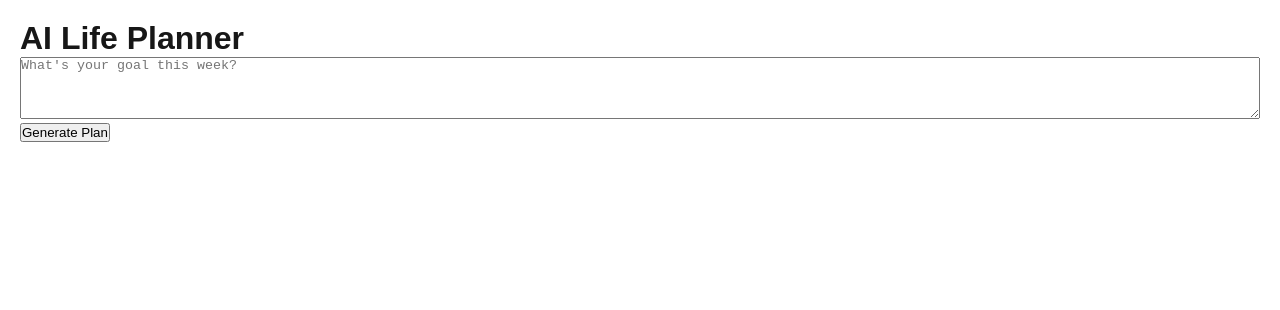
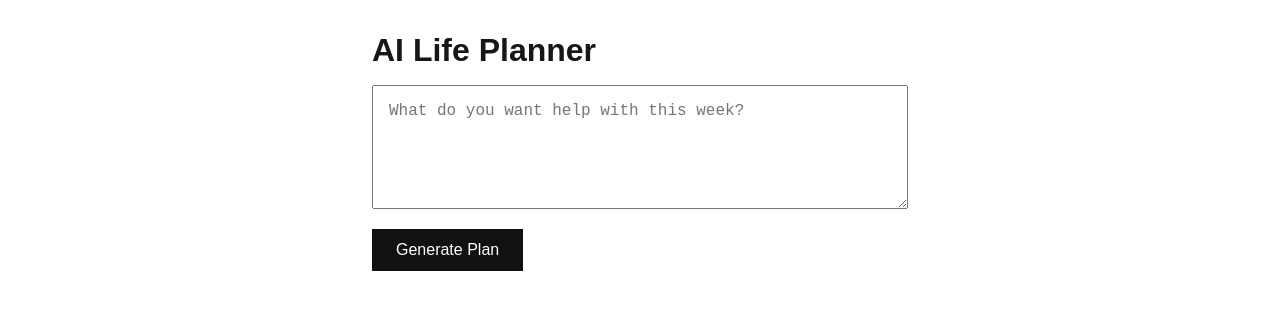
Before and after one commit to Andrewlama12/collegeism.com, a Next.js app: page / in a window 1280 px wide. Shown: the top 310 px of the page. Built offline with nearby package versions, Linux system fonts and the light colour scheme.

Commit message:
Fix: working index.js with functional UI and POST request

```diff
--- a/pages/index.js
+++ b/pages/index.js
@@ -1,10 +1,14 @@
-import { useState } from 'react'
+import { useState } from 'react';
 
 export default function Home() {
-  const [input, setInput] = useState('')
-  const [response, setResponse] = useState('')
+  const [input, setInput] = useState('');
+  const [response, setResponse] = useState('');
+  const [loading, setLoading] = useState(false);
 
   async function generatePlan() {
+    setLoading(true);
+    setResponse('');
+
     try {
       const res = await fetch('/api/generate', {
         method: 'POST',
@@ -12,36 +16,55 @@ export default function Home() {
           'Content-Type': 'application/json',
         },
         body: JSON.stringify({ message: input }),
-      })
+      });
 
-      if (!res.ok) {
-        const error = await res.text()
-        console.error('API error:', error)
-        setResponse('Error: ' + error)
-        return
+      const data = await res.json();
+
+      if (res.ok) {
+        setResponse(data.result);
+      } else {
+        setResponse('Error: ' + (data.error || 'Unexpected error'));
       }
-
-      const data = await res.json()
-      setResponse(data.result)
     } catch (err) {
-      console.error('Fetch error:', err)
-      setResponse('An unexpected error occurred.')
+      console.error('Frontend error:', err);
+      setResponse('An unexpected error occurred.');
+    } finally {
+      setLoading(false);
     }
   }
 
   return (
-    <main style={{ padding: 20 }}>
-      <h1>AI Life Planner</h1>
+    <main style={{ padding: '2rem', fontFamily: 'Arial, sans-serif', maxWidth: 600, margin: 'auto' }}>
+      <h1 style={{ fontSize: '2rem', marginBottom: '1rem' }}>AI Life Planner</h1>
+
       <textarea
-        rows={4}
-        style={{ width: '100%' }}
-        placeholder="What's your goal this week?"
         value={input}
         onChange={(e) => setInput(e.target.value)}
+        rows={5}
+        placeholder="What do you want help with this week?"
+        style={{ width: '100%', padding: '1rem', fontSize: '1rem', marginBottom: '1rem' }}
       />
-      <br />
-      <button onClick={generatePlan}>Generate Plan</button>
-      <pre style={{ marginTop: 20, whiteSpace: 'pre-wrap' }}>{response}</pre>
+
+      <button
+        onClick={generatePlan}
+        disabled={loading || !input}
+        style={{
+          padding: '0.75rem 1.5rem',
+          fontSize: '1rem',
+          backgroundColor: '#111',
+          color: '#fff',
+          border: 'none',
+          cursor: 'pointer',
+        }}
+      >
+        {loading ? 'Generating...' : 'Generate Plan'}
+      </button>
+
+      {response && (
+        <div style={{ marginTop: '2rem', whiteSpace: 'pre-wrap', background: '#f6f6f6', padding: '1rem', borderRadius: '8px' }}>
+          {response}
+        </div>
+      )}
     </main>
-  )
+  );
 }
```
